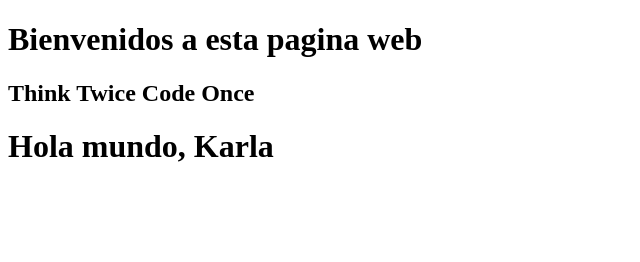
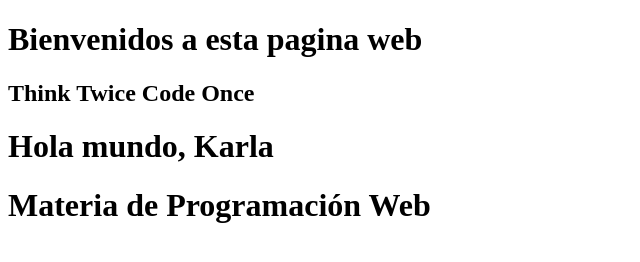
Before and after one commit to karlamartinez-22/karlacoding, a plain HTML site: page index.html in a window 1280 px wide. Shown: the whole page, without its empty margins (0-640 px from the left). Drawn offline with Linux system fonts and the light colour scheme.

Commit message:
Actualización

```diff
--- a/index.html
+++ b/index.html
@@ -10,5 +10,6 @@
     <h1>Bienvenidos a esta pagina web</h1>
     <h2>Think Twice Code Once</h2>
     <h1>Hola mundo, Karla</h1>
+    <h1>Materia de Programación Web</h1>
 </body>
 </html>
```
